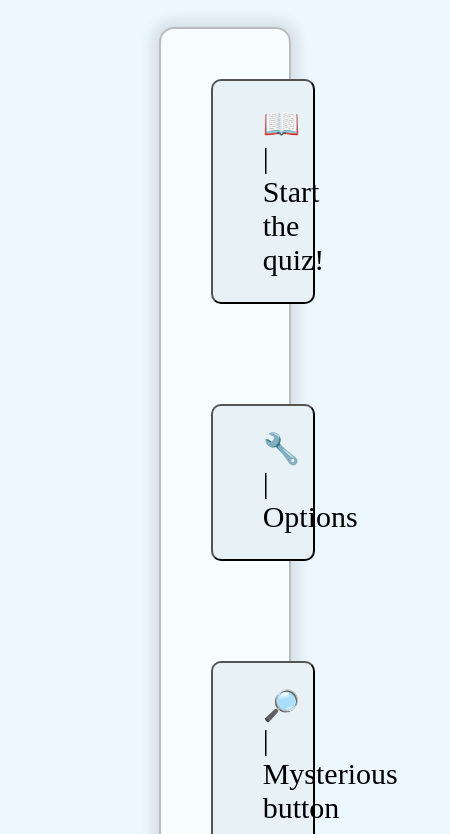
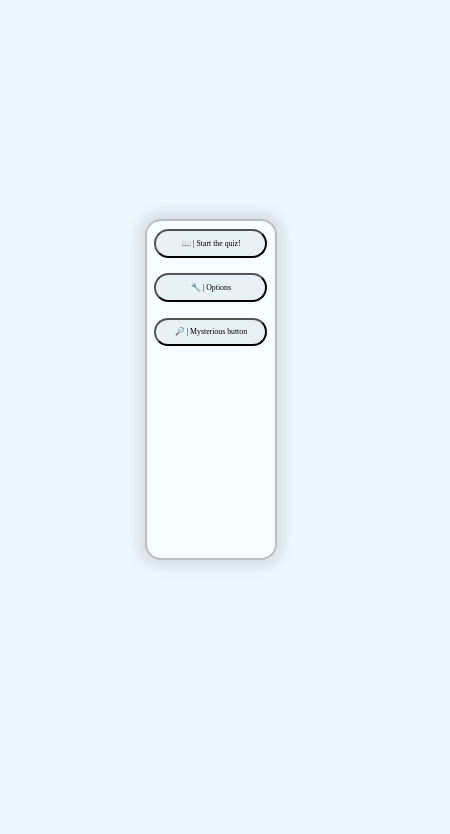
Before and after one commit to Tesolite/OddWebOut, a plain HTML site: page index.html in a window 390 px wide. Shown: the part 65-899 px from the top of the page, 450 px wide, since content can reach past the window. After the commit the page ends 844 px from the top, so only its background shows below. Drawn offline with Linux system fonts and the light colour scheme.

Commit message:
improved responsive design of default style.

```diff
--- a/stylesheets/styling.css
+++ b/stylesheets/styling.css
@@ -29,15 +29,20 @@
 
 
 * {
-    font-size: 100%;
     font-family: 'Times New Roman', Times, serif;
 }
 
 .grid-container {
+
     display: grid;
     grid-template-rows: auto auto auto;
     grid-template-columns: 33% 34% 33%;
-    grid-gap: 30px;
+    grid-gap: 1rem;
+    position: fixed;
+    left: 0;
+    top: 0;
+    width: 100%;
+    height: 100%;
 }
 
 .navigation {
@@ -55,7 +60,7 @@
     width: 100%;
     background-color: rgb(255, 255, 255);
     box-shadow: 0px 0px 4px 3px rgba(0, 0, 0, 0.2);
-    margin-bottom: 3%;
+    margin-bottom: 1rem;
 }
 
 .content {
@@ -64,7 +69,7 @@
     display: flex;
     max-width: 100%;
     flex-direction: column;
-    border-radius: 15px;
+    border-radius: 1rem;
     border: 2px solid rgba(0, 0, 0, 0.25);
     box-shadow: 0px 0px 13px 7px rgba(0, 0, 0, 0.10);
 
@@ -72,14 +77,14 @@
 
 
 .menubuttons {
-    margin: 50px;
-    padding: 25px 50px;
+    margin: 1em;
+    padding: 1em 2em;
     color: rgb(0, 0, 0);
     background-color: rgb(231, 241, 246);
-    font-size: 30px;
+    font-size: 2vw;
     text-align: center;
     cursor: pointer;
-    border-radius: 10px;
+    border-radius: 1rem;
 }
 
 #options {
```
